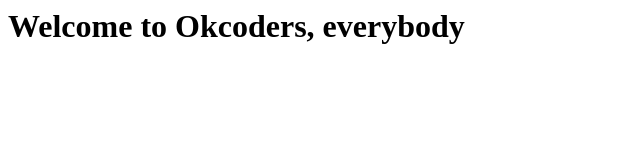
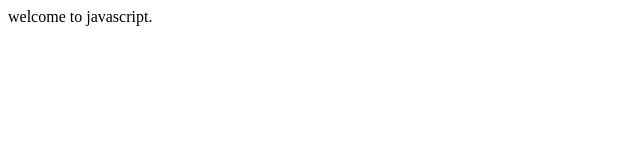
Before and after one commit to DanielOrendain/2019-OKCODERS-JAVASCRIPT-1, a plain HTML site: page index.html in a window 1280 px wide. Shown: the whole page, without its empty margins (0-640 px from the left). Drawn offline with Linux system fonts and the light colour scheme.

Commit message:
javascript into script

```diff
--- a/index.html
+++ b/index.html
@@ -7,6 +7,8 @@
     <title>OKcoders Javascript</title>
 </head>
 <body>
-    <h1>Welcome to Okcoders, everybody</h1>
+<script>
+        document.write("welcome to javascript. ");
+    </script>
 </body>
 </html>
```
